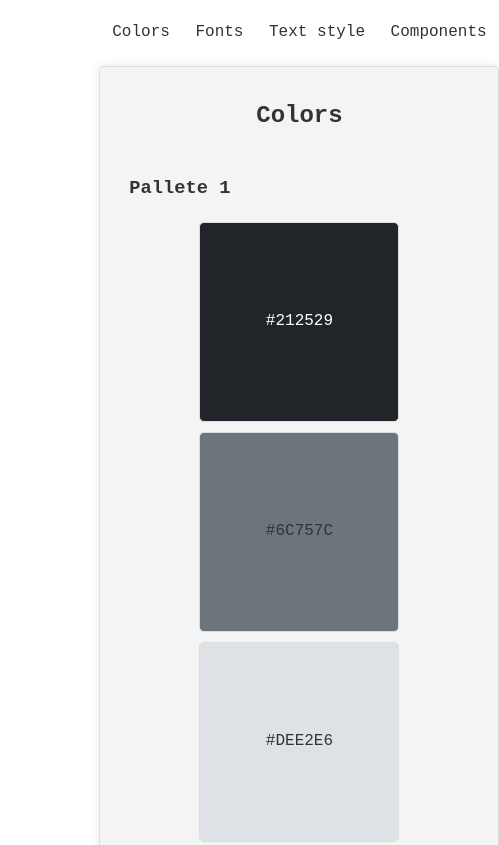
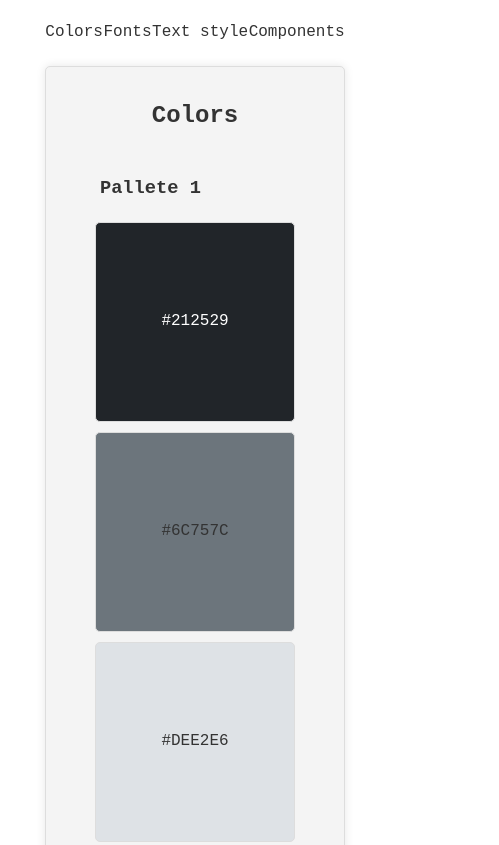
Before and after one commit to samyrd309/Challenge-Project---Design-System-Website, a plain HTML site: page index.html in a window 390 px wide. Shown: the top 845 px of the page, 499 px wide, since content can reach past the window. Drawn offline with nearby package versions, Linux system fonts and the light colour scheme; a web font is replaced by a local one.

Commit message:
fixing responsive body

```diff
--- a/css/styles.css
+++ b/css/styles.css
@@ -2,24 +2,25 @@
 *{
     box-sizing: border-box;
 }
-html, body{
+ body{
     font-family: 'Sono', monospace;
     font-size: 16px;
     line-height: 1.6;
     color: #333;
     margin: 0 auto;
     padding: 0;
-    width: 70%;
-
+    width: 50%;
+    height: auto;
+    min-width: 300px;
 }
 main > section{
-    margin: 20px 0;
+    margin: 10px 0;
     background-color: #f4f4f4;
     padding: 10px;
     border: 1px solid #ddd;
     border-radius: 5px;
     box-shadow: 0 0 10px rgba(0,0,0,0.1);
-    min-width: 400px ;
+    min-width: 300px ;
     width: 100%;
 }
 ul{
@@ -27,7 +28,7 @@ ul{
     margin: 20px 0;
     display: flex;
     justify-content: space-around;
-    min-width: 400px ;
+    min-width: 300px ;
 }
 li
 {
@@ -45,6 +46,10 @@ a:hover{
     width: 90%;
     padding: 0 auto;
 
+}
+
+.colors-section section h3{
+    margin-left: 30px;
 }
 
 .color-box{
@@ -76,7 +81,7 @@ a:hover{
 
 .colors-section article{
     display: grid;
-    grid-template-columns: repeat(auto-fill, minmax(200px, 1fr));
+    grid-template-columns: repeat(auto-fit, minmax(200px, 1fr));
     grid-gap: 10px;
 }
 
@@ -95,7 +100,7 @@ a:hover{
 .fonts-section div{
     width: 100%;
     display: grid;
-    grid-template-columns: repeat(auto-fit, minmax(100px, 1fr));
+    grid-template-columns: repeat(auto-fit, minmax(200px, 1fr));
 }
 
 
```
